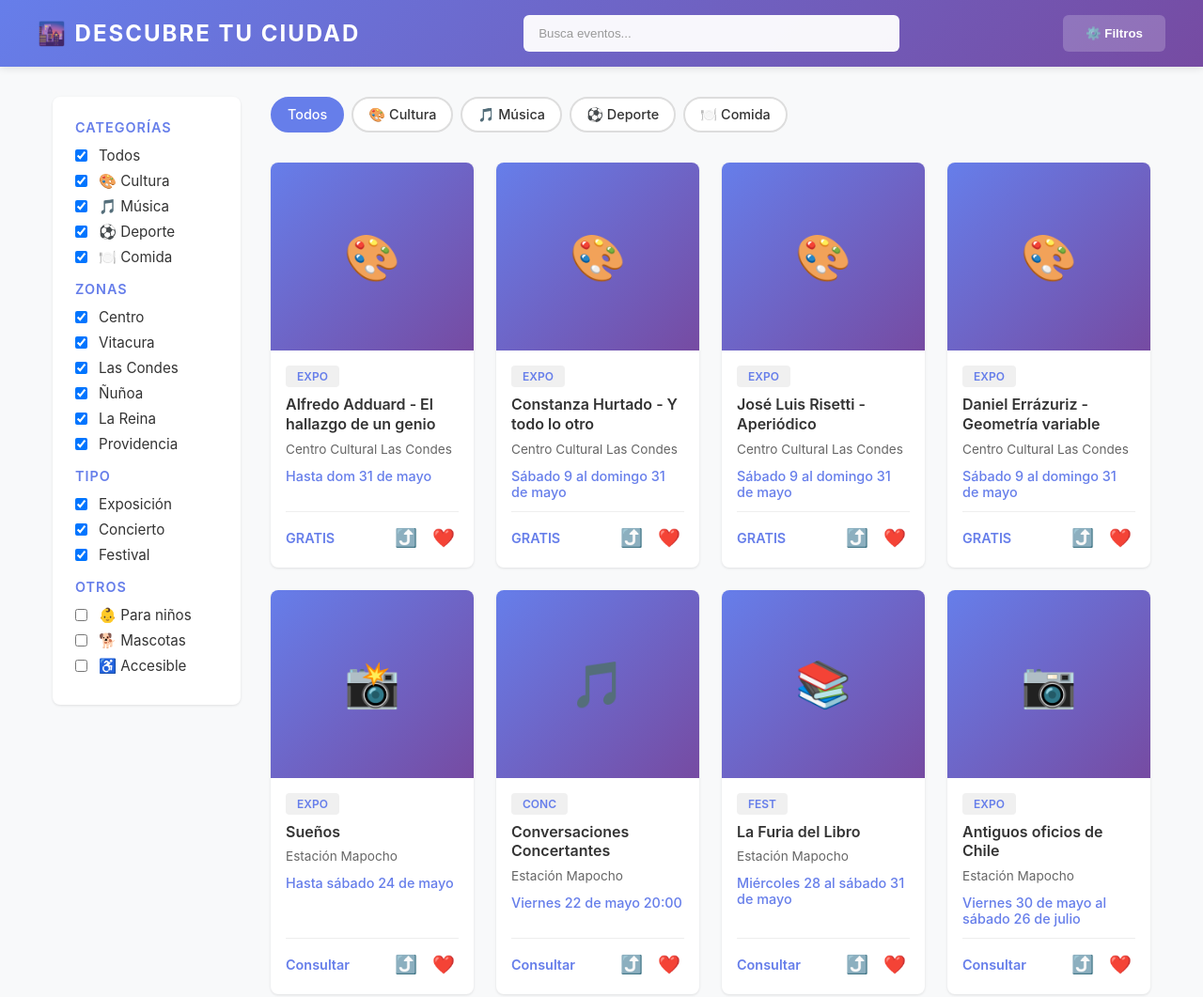
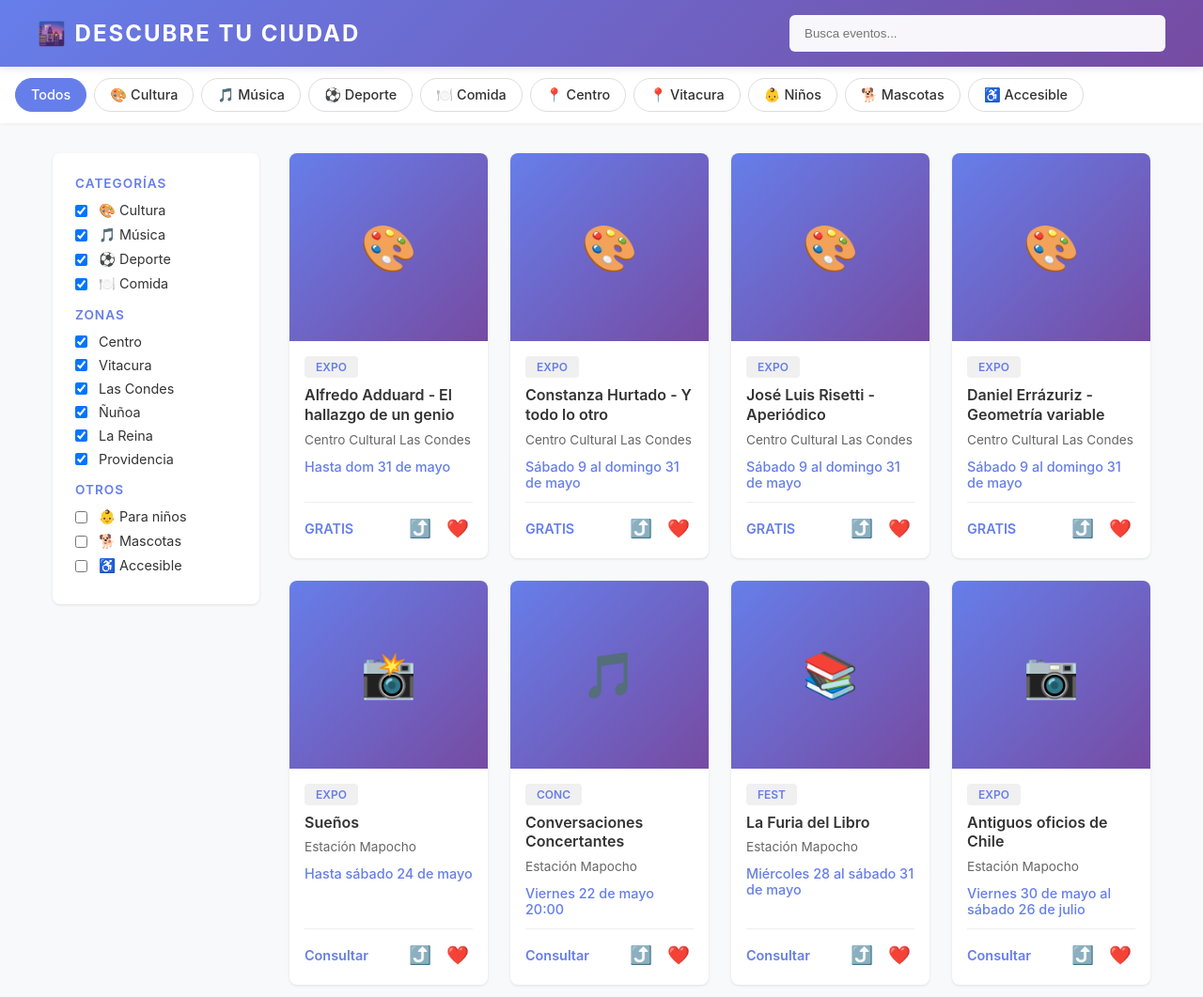
Before and after one commit to tsclabosb-gaut/gaut, a plain HTML site: page index.html in a window 1280 px wide. Shown: the top 1061 px of the page at 94% size. Drawn offline with Linux system fonts and the light colour scheme.

Commit message:
Update index.html

```diff
--- a/index.html
+++ b/index.html
@@ -12,7 +12,7 @@
         }
 
         body {
-            font-family: -apple-system, BlinkMacSystemFont, 'Segoe UI', Roboto, Oxygen, Ubuntu, Cantarell, sans-serif;
+            font-family: -apple-system, BlinkMacSystemFont, 'Segoe UI', Roboto, sans-serif;
             background: #f8f9fa;
             color: #333;
         }
@@ -57,23 +57,49 @@
             color: #333;
         }
 
-        .search-bar input::placeholder {
-            color: #999;
+        /* FILTERS HORIZONTAL */
+        .filters-container {
+            background: white;
+            padding: 0.75rem 1rem;
+            overflow-x: auto;
+            -webkit-overflow-scrolling: touch;
+            display: flex;
+            gap: 0.5rem;
+            position: sticky;
+            top: 70px;
+            z-index: 99;
+            box-shadow: 0 1px 4px rgba(0,0,0,0.05);
         }
 
-        .filter-btn {
-            background: rgba(255,255,255,0.2);
-            color: white;
-            border: none;
-            padding: 0.75rem 1.5rem;
-            border-radius: 6px;
-            cursor: pointer;
-            font-weight: 600;
-            transition: all 0.3s;
+        .filters-container::-webkit-scrollbar {
+            height: 3px;
         }
 
-        .filter-btn:hover {
-            background: rgba(255,255,255,0.3);
+        .filters-container::-webkit-scrollbar-thumb {
+            background: #ddd;
+            border-radius: 3px;
+        }
+
+        .filter-pill {
+            padding: 0.5rem 1rem;
+            border: 1.5px solid #ddd;
+            background: white;
+            border-radius: 20px;
+            cursor: pointer;
+            transition: all 0.3s;
+            white-space: nowrap;
+            font-size: 0.9rem;
+            font-weight: 500;
+        }
+
+        .filter-pill:hover {
+            border-color: #667eea;
+        }
+
+        .filter-pill.active {
+            background: #667eea;
+            color: white;
+            border-color: #667eea;
         }
 
         /* MAIN CONTAINER */
@@ -82,11 +108,11 @@
             margin: 0 auto;
             padding: 2rem 1rem;
             display: grid;
-            grid-template-columns: 200px 1fr;
+            grid-template-columns: 220px 1fr;
             gap: 2rem;
         }
 
-        /* SIDEBAR FILTERS */
+        /* SIDEBAR - DESKTOP ONLY */
         .sidebar {
             background: white;
             padding: 1.5rem;
@@ -94,11 +120,11 @@
             box-shadow: 0 1px 3px rgba(0,0,0,0.1);
             height: fit-content;
             position: sticky;
-            top: 80px;
+            top: 150px;
         }
 
         .filter-group h3 {
-            font-size: 0.9rem;
+            font-size: 0.85rem;
             text-transform: uppercase;
             color: #667eea;
             margin: 1rem 0 0.75rem;
@@ -124,52 +150,16 @@
 
         .filter-item label {
             cursor: pointer;
-            font-size: 0.95rem;
-        }
-
-        /* MAIN CONTENT */
-        .content {
-            display: flex;
-            flex-direction: column;
-        }
-
-        .category-pills {
-            display: flex;
-            gap: 0.5rem;
-            margin-bottom: 2rem;
-            flex-wrap: wrap;
-        }
-
-        .pill {
-            padding: 0.5rem 1rem;
-            border: 2px solid #ddd;
-            background: white;
-            border-radius: 20px;
-            cursor: pointer;
-            transition: all 0.3s;
-            font-weight: 500;
             font-size: 0.9rem;
         }
 
-        .pill:hover {
-            border-color: #667eea;
-        }
-
-        .pill.active {
-            background: #667eea;
-            color: white;
-            border-color: #667eea;
-        }
-
-        /* GRID EVENTOS */
+        /* EVENTS GRID */
         .events-grid {
             display: grid;
             grid-template-columns: repeat(auto-fill, minmax(280px, 1fr));
             gap: 1.5rem;
-            min-height: 200px;
         }
 
-        /* Responsive: 4 por fila en desktop, 2 en tablet, 1 en móvil */
         @media (min-width: 1200px) {
             .events-grid {
                 grid-template-columns: repeat(4, 1fr);
@@ -188,7 +178,7 @@
             }
 
             .sidebar {
-                position: static;
+                display: none;
             }
 
             .events-grid {
@@ -197,10 +187,15 @@
 
             .header-content {
                 flex-direction: column;
+                gap: 0.75rem;
             }
 
             .search-bar {
                 max-width: 100%;
+            }
+
+            .logo {
+                font-size: 1.2rem;
             }
         }
 
@@ -446,12 +441,6 @@
             color: #999;
         }
 
-        .empty-state-icon {
-            font-size: 3rem;
-            margin-bottom: 1rem;
-        }
-
-        /* OVERLAY */
         .modal-overlay {
             display: none;
             position: fixed;
@@ -475,21 +464,28 @@
             <div class="search-bar">
                 <input type="text" id="searchInput" placeholder="Busca eventos...">
             </div>
-            <button class="filter-btn" onclick="document.querySelector('.sidebar').scrollIntoView()">
-                ⚙️ Filtros
-            </button>
         </div>
     </header>
 
+    <!-- FILTERS HORIZONTAL (Mobile-friendly) -->
+    <div class="filters-container">
+        <div class="filter-pill active" onclick="filterByCategory('todos')">Todos</div>
+        <div class="filter-pill" onclick="filterByCategory('culture')">🎨 Cultura</div>
+        <div class="filter-pill" onclick="filterByCategory('music')">🎵 Música</div>
+        <div class="filter-pill" onclick="filterByCategory('sport')">⚽ Deporte</div>
+        <div class="filter-pill" onclick="filterByCategory('food')">🍽️ Comida</div>
+        <div class="filter-pill" onclick="filterByZone('cen')">📍 Centro</div>
+        <div class="filter-pill" onclick="filterByZone('vit')">📍 Vitacura</div>
+        <div class="filter-pill" onclick="toggleSpecial('kid')">👶 Niños</div>
+        <div class="filter-pill" onclick="toggleSpecial('pet')">🐕 Mascotas</div>
+        <div class="filter-pill" onclick="toggleSpecial('acc')">♿ Accesible</div>
+    </div>
+
     <div class="container">
-        <!-- SIDEBAR -->
+        <!-- SIDEBAR - Desktop only -->
         <aside class="sidebar">
             <div class="filter-group">
                 <h3>Categorías</h3>
-                <div class="filter-item">
-                    <input type="checkbox" id="cat-todos" checked onchange="filterEvents()">
-                    <label for="cat-todos">Todos</label>
-                </div>
                 <div class="filter-item">
                     <input type="checkbox" id="cat-culture" checked onchange="filterEvents()">
                     <label for="cat-culture">🎨 Cultura</label>
@@ -537,22 +533,6 @@
             </div>
 
             <div class="filter-group">
-                <h3>Tipo</h3>
-                <div class="filter-item">
-                    <input type="checkbox" id="tipo-expo" checked onchange="filterEvents()">
-                    <label for="tipo-expo">Exposición</label>
-                </div>
-                <div class="filter-item">
-                    <input type="checkbox" id="tipo-conc" checked onchange="filterEvents()">
-                    <label for="tipo-conc">Concierto</label>
-                </div>
-                <div class="filter-item">
-                    <input type="checkbox" id="tipo-fest" checked onchange="filterEvents()">
-                    <label for="tipo-fest">Festival</label>
-                </div>
-            </div>
-
-            <div class="filter-group">
                 <h3>Otros</h3>
                 <div class="filter-item">
                     <input type="checkbox" id="filter-kid" onchange="filterEvents()">
@@ -570,15 +550,7 @@
         </aside>
 
         <!-- MAIN CONTENT -->
-        <div class="content">
-            <div class="category-pills">
-                <div class="pill active" onclick="filterByCategory('todos')">Todos</div>
-                <div class="pill" onclick="filterByCategory('culture')">🎨 Cultura</div>
-                <div class="pill" onclick="filterByCategory('music')">🎵 Música</div>
-                <div class="pill" onclick="filterByCategory('sport')">⚽ Deporte</div>
-                <div class="pill" onclick="filterByCategory('food')">🍽️ Comida</div>
-            </div>
-
+        <div>
             <div class="events-grid" id="eventsGrid"></div>
         </div>
     </div>
@@ -611,6 +583,7 @@
     <script>
         let allEvents = [];
         let currentEvent = null;
+        let currentFilters = { category: 'todos', zone: null, special: null };
 
         async function loadEvents() {
             try {
@@ -620,12 +593,6 @@
                 renderEvents(allEvents);
             } catch (error) {
                 console.error('Error loading events:', error);
-                document.getElementById('eventsGrid').innerHTML = `
-                    <div class="empty-state" style="grid-column: 1/-1;">
-                        <div class="empty-state-icon">❌</div>
-                        <p>No se pudieron cargar los eventos</p>
-                    </div>
-                `;
             }
         }
 
@@ -633,12 +600,7 @@
             const grid = document.getElementById('eventsGrid');
 
             if (events.length === 0) {
-                grid.innerHTML = `
-                    <div class="empty-state" style="grid-column: 1/-1;">
-                        <div class="empty-state-icon">🔍</div>
-                        <p>No se encontraron eventos</p>
-                    </div>
-                `;
+                grid.innerHTML = `<div class="empty-state" style="grid-column: 1/-1;">No se encontraron eventos</div>`;
                 return;
             }
 
@@ -666,6 +628,33 @@
             `).join('');
         }
 
+        function filterByCategory(cat) {
+            document.querySelectorAll('.filter-pill').forEach(p => {
+                if (p.onclick.toString().includes(`'${cat}'`)) p.classList.add('active');
+                else if (p.onclick.toString().includes('filterByCategory')) p.classList.remove('active');
+            });
+
+            const filtered = cat === 'todos'
+                ? allEvents
+                : allEvents.filter(e => e.cat === cat);
+            renderEvents(filtered);
+        }
+
+        function filterByZone(zone) {
+            const filtered = allEvents.filter(e => e.zone === zone);
+            renderEvents(filtered);
+        }
+
+        function toggleSpecial(type) {
+            const filtered = allEvents.filter(event => {
+                if (type === 'kid') return event.kid;
+                if (type === 'pet') return event.pet;
+                if (type === 'acc') return event.acc;
+                return true;
+            });
+            renderEvents(filtered);
+        }
+
         function filterEvents() {
             const selectedCats = [];
             if (document.getElementById('cat-culture').checked) selectedCats.push('culture');
@@ -678,11 +667,6 @@
                 if (document.getElementById(`zone-${zone}`).checked) selectedZones.push(zone);
             });
 
-            const selectedTipos = [];
-            ['expo', 'conc', 'fest'].forEach(tipo => {
-                if (document.getElementById(`tipo-${tipo}`).checked) selectedTipos.push(tipo);
-            });
-
             const filterKid = document.getElementById('filter-kid').checked;
             const filterPet = document.getElementById('filter-pet').checked;
             const filterAcc = document.getElementById('filter-acc').checked;
@@ -690,23 +674,11 @@
             const filtered = allEvents.filter(event => {
                 const matchCat = selectedCats.length === 0 || selectedCats.includes(event.cat);
                 const matchZone = selectedZones.length === 0 || selectedZones.includes(event.zone);
-                const matchTipo = selectedTipos.length === 0 || selectedTipos.includes(event.tipo);
                 const matchKid = !filterKid || event.kid;
                 const matchPet = !filterPet || event.pet;
                 const matchAcc = !filterAcc || event.acc;
-                return matchCat && matchZone && matchTipo && matchKid && matchPet && matchAcc;
+                return matchCat && matchZone && matchKid && matchPet && matchAcc;
             });
-
-            renderEvents(filtered);
-        }
-
-        function filterByCategory(cat) {
-            document.querySelectorAll('.pill').forEach(p => p.classList.remove('active'));
-            event.target.classList.add('active');
-
-            const filtered = cat === 'todos'
-                ? allEvents
-                : allEvents.filter(e => e.cat === cat);
 
             renderEvents(filtered);
         }
@@ -735,7 +707,7 @@
             if (!currentEvent) return;
             const text = `${currentEvent.title} - ${currentEvent.date} en ${currentEvent.venue}`;
             if (navigator.share) {
-                navigator.share({ title: 'Descubre Tu Ciudad', text: text, url: window.location.href });
+                navigator.share({ title: 'Descubre Tu Ciudad', text: text });
             } else {
                 navigator.clipboard.writeText(text);
                 alert('Copiado al portapapeles');
```
